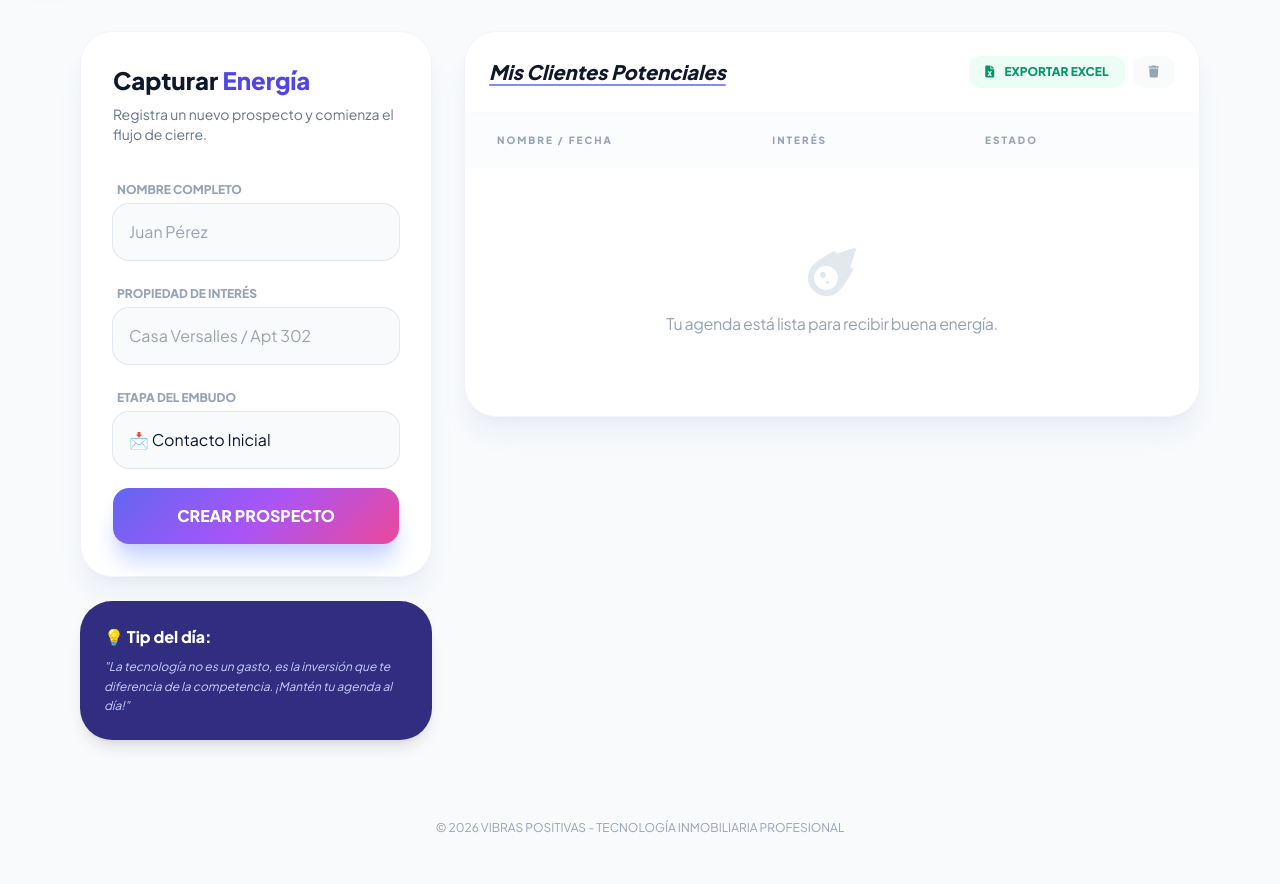
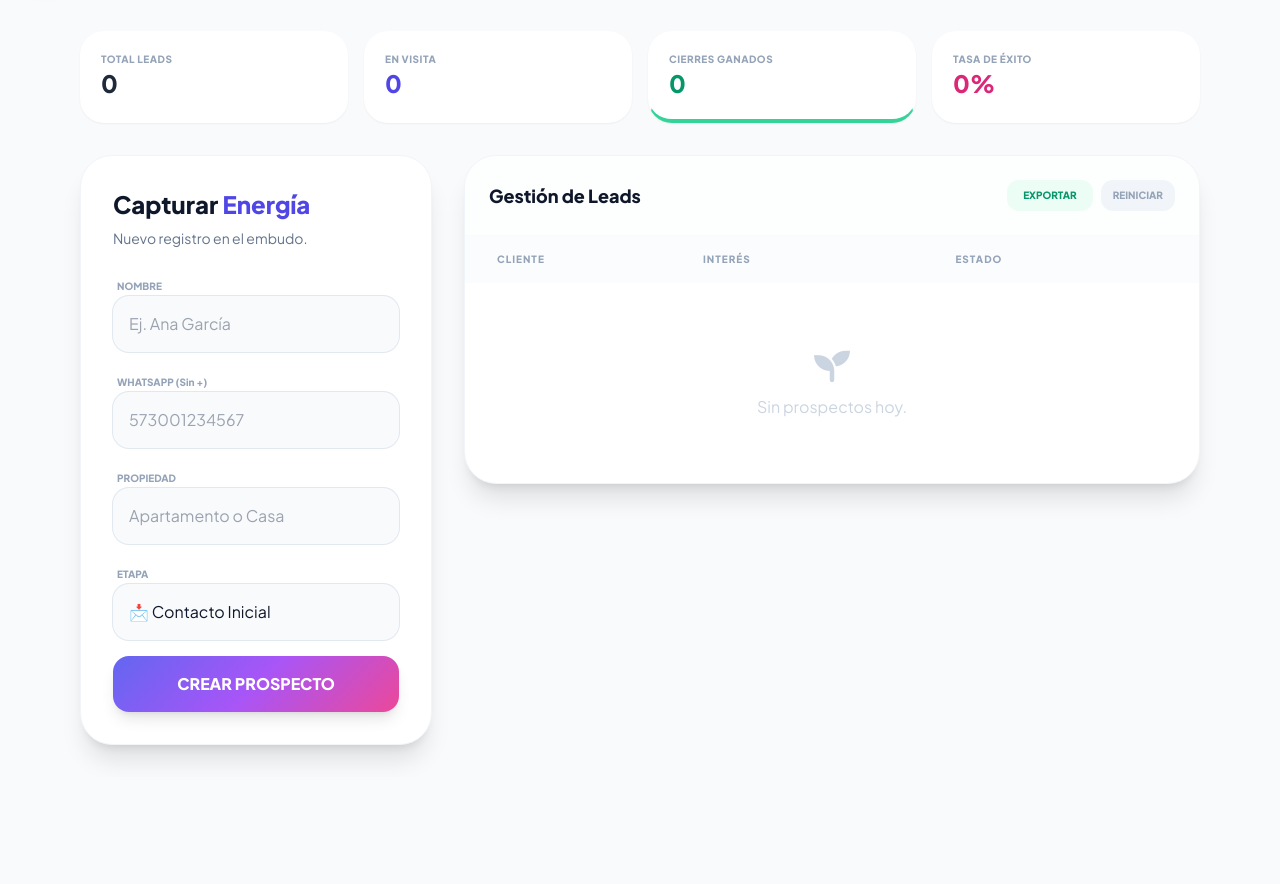
Before and after one commit to haroldco45/herramientainmobiliaria, a plain HTML site: page index.html in a window 1280 px wide. Shown: the part 75-959 px from the top of the page. After the commit the page ends 852 px from the top, so only its background shows below. Drawn offline with nearby package versions, Linux system fonts and the light colour scheme.

Commit message:
Update index.html

```diff
--- a/index.html
+++ b/index.html
@@ -3,17 +3,17 @@
 <head>
     <meta charset="UTF-8">
     <meta name="viewport" content="width=device-width, initial-scale=1.0">
-    <title>Vibras Positivas - Gestión Inmobiliaria</title>
+    <title>Vibras Positivas - CRM Pro</title>
     <script src="https://cdn.tailwindcss.com"></script>
     <link href="https://cdnjs.cloudflare.com/ajax/libs/font-awesome/6.0.0/css/all.min.css" rel="stylesheet">
     <script src="https://cdnjs.cloudflare.com/ajax/libs/xlsx/0.18.5/xlsx.full.min.min.js"></script>
     <style>
         @import url('https://fonts.googleapis.com/css2?family=Plus+Jakarta+Sans:wght@400;600;800&display=swap');
-
         body { font-family: 'Plus Jakarta Sans', sans-serif; }
         .gradient-brand { background: linear-gradient(135deg, #6366f1 0%, #a855f7 50%, #ec4899 100%); }
         .glass { background: rgba(255, 255, 255, 0.8); backdrop-filter: blur(12px); border: 1px solid rgba(255,255,255,0.3); }
-        .prospecto-card:hover { transform: scale(1.01); transition: all 0.2s ease; }
+        .kpi-card { transition: all 0.3s ease; border: 1px solid transparent; }
+        .kpi-card:hover { border-color: #6366f1; transform: translateY(-3px); }
     </style>
 </head>
 <body class="bg-slate-50 min-h-screen text-slate-900">
@@ -21,13 +21,13 @@
     <nav class="sticky top-0 z-50 glass border-b border-slate-200 px-6 py-4">
         <div class="container mx-auto flex justify-between items-center">
             <div class="flex items-center space-x-3">
-                <div class="w-10 h-10 gradient-brand rounded-xl flex items-center justify-center text-white shadow-lg shadow-indigo-200">
+                <div class="w-10 h-10 gradient-brand rounded-xl flex items-center justify-center text-white shadow-lg">
                     <i class="fas fa-bolt text-lg"></i>
                 </div>
                 <h1 class="text-xl font-extrabold tracking-tight uppercase">Vibras <span class="text-indigo-600">Positivas</span></h1>
             </div>
             <div class="flex items-center space-x-4">
-                <span class="hidden md:block text-xs font-bold text-slate-400">ESTADO: CONECTADO</span>
+                <input type="text" id="buscador" onkeyup="filtrarProspectos()" placeholder="Buscar cliente o propiedad..." class="hidden md:block bg-slate-100 border-none px-4 py-2 rounded-lg text-xs focus:ring-2 focus:ring-indigo-400 outline-none w-64">
                 <div class="w-3 h-3 bg-green-500 rounded-full animate-pulse"></div>
             </div>
         </div>
@@ -35,92 +35,88 @@
 
     <main class="container mx-auto px-4 py-8 max-w-6xl">
 
-        <div class="grid lg:grid-cols-12 gap-8">
-
-            <aside class="lg:col-span-4 space-y-6">
-                <div class="bg-white p-8 rounded-[2rem] shadow-xl shadow-slate-200/60 border border-slate-100">
-                    <h2 class="text-2xl font-extrabold mb-2">Capturar <span class="text-indigo-600">Energía</span></h2>
-                    <p class="text-slate-500 text-sm mb-8">Registra un nuevo prospecto y comienza el flujo de cierre.</p>
-
-                    <form id="prospectoForm" class="space-y-5">
-                        <div class="space-y-1">
-                            <label class="text-xs font-bold text-slate-400 ml-1">NOMBRE COMPLETO</label>
-                            <input type="text" id="nombre" required
-                                class="w-full bg-slate-50 p-4 rounded-2xl border-none ring-1 ring-slate-200 focus:ring-2 focus:ring-indigo-500 outline-none transition-all"
-                                placeholder="Juan Pérez">
+        <div class="grid grid-cols-2 md:grid-cols-4 gap-4 mb-8">
+            <div class="bg-white p-5 rounded-3xl shadow-sm kpi-card">
+                <p class="text-[10px] font-bold text-slate-400 uppercase tracking-wider">Total Leads</p>
+                <h3 id="kpi-total" class="text-2xl font-extrabold text-slate-800">0</h3>
+            </div>
+            <div class="bg-white p-5 rounded-3xl shadow-sm kpi-card">
+                <p class="text-[10px] font-bold text-slate-400 uppercase tracking-wider">En Visita</p>
+                <h3 id="kpi-visitas" class="text-2xl font-extrabold text-indigo-600">0</h3>
+            </div>
+            <div class="bg-white p-5 rounded-3xl shadow-sm kpi-card border-b-4 border-b-emerald-400">
+                <p class="text-[10px] font-bold text-slate-400 uppercase tracking-wider">Cierres Ganados</p>
+                <h3 id="kpi-cierres" class="text-2xl font-extrabold text-emerald-600">0</h3>
+            </div>
+            <div class="bg-white p-5 rounded-3xl shadow-sm kpi-card">
+                <p class="text-[10px] font-bold text-slate-400 uppercase tracking-wider">Tasa de Éxito</p>
+                <h3 id="kpi-tasa" class="text-2xl font-extrabold text-pink-600">0%</h3>
+            </div>
         </div>
 
-                        <div class="space-y-1">
-                            <label class="text-xs font-bold text-slate-400 ml-1">PROPIEDAD DE INTERÉS</label>
-                            <input type="text" id="propiedad" required
-                                class="w-full bg-slate-50 p-4 rounded-2xl border-none ring-1 ring-slate-200 focus:ring-2 focus:ring-indigo-500 outline-none transition-all"
-                                placeholder="Casa Versalles / Apt 302">
+        <div class="grid lg:grid-cols-12 gap-8">
+            <aside class="lg:col-span-4 space-y-6">
+                <div class="bg-white p-8 rounded-[2rem] shadow-xl border border-slate-100">
+                    <h2 class="text-2xl font-extrabold mb-2">Capturar <span class="text-indigo-600">Energía</span></h2>
+                    <p class="text-slate-500 text-sm mb-6">Nuevo registro en el embudo.</p>
+
+                    <form id="prospectoForm" class="space-y-4">
+                        <div>
+                            <label class="text-[10px] font-bold text-slate-400 ml-1">NOMBRE</label>
+                            <input type="text" id="nombre" required class="w-full bg-slate-50 p-4 rounded-2xl ring-1 ring-slate-200 focus:ring-2 focus:ring-indigo-500 outline-none transition-all" placeholder="Ej. Ana García">
                         </div>
-
-                        <div class="space-y-1">
-                            <label class="text-xs font-bold text-slate-400 ml-1">ETAPA DEL EMBUDO</label>
-                            <select id="estado" class="w-full bg-slate-50 p-4 rounded-2xl border-none ring-1 ring-slate-200 focus:ring-2 focus:ring-indigo-500 outline-none appearance-none">
+                        <div>
+                            <label class="text-[10px] font-bold text-slate-400 ml-1">WHATSAPP (Sin +)</label>
+                            <input type="number" id="telefono" required class="w-full bg-slate-50 p-4 rounded-2xl ring-1 ring-slate-200 focus:ring-2 focus:ring-indigo-500 outline-none transition-all" placeholder="573001234567">
+                        </div>
+                        <div>
+                            <label class="text-[10px] font-bold text-slate-400 ml-1">PROPIEDAD</label>
+                            <input type="text" id="propiedad" required class="w-full bg-slate-50 p-4 rounded-2xl ring-1 ring-slate-200 focus:ring-2 focus:ring-indigo-500 outline-none transition-all" placeholder="Apartamento o Casa">
+                        </div>
+                        <div>
+                            <label class="text-[10px] font-bold text-slate-400 ml-1">ETAPA</label>
+                            <select id="estado" class="w-full bg-slate-50 p-4 rounded-2xl ring-1 ring-slate-200 outline-none appearance-none">
                                 <option value="Contacto Inicial">📩 Contacto Inicial</option>
                                 <option value="Visita Programada">🏠 Visita Programada</option>
                                 <option value="Oferta Enviada">💰 Oferta Enviada</option>
                                 <option value="Cierre de Negocio">✨ Cierre Ganado</option>
                             </select>
                         </div>
-
-                        <button type="submit" class="w-full gradient-brand text-white font-bold py-4 rounded-2xl shadow-xl shadow-indigo-200 hover:brightness-110 active:scale-95 transition-all">
+                        <button type="submit" class="w-full gradient-brand text-white font-bold py-4 rounded-2xl shadow-lg hover:brightness-110 active:scale-95 transition-all">
                             CREAR PROSPECTO
                         </button>
                     </form>
                 </div>
-
-                <div class="bg-indigo-900 text-white p-6 rounded-[2rem] shadow-lg">
-                    <h4 class="font-bold mb-2">💡 Tip del día:</h4>
-                    <p class="text-indigo-200 text-xs leading-relaxed italic">"La tecnología no es un gasto, es la inversión que te diferencia de la competencia. ¡Mantén tu agenda al día!"</p>
-                </div>
             </aside>
 
             <section class="lg:col-span-8">
-                <div class="bg-white rounded-[2rem] shadow-xl shadow-slate-200/60 border border-slate-100 overflow-hidden">
-
-                    <div class="p-6 border-b border-slate-50 flex flex-wrap justify-between items-center gap-4">
-                        <h3 class="text-xl font-bold italic underline decoration-indigo-400 underline-offset-4">Mis Clientes Potenciales</h3>
+                <div class="bg-white rounded-[2rem] shadow-xl border border-slate-100 overflow-hidden">
+                    <div class="p-6 border-b border-slate-50 flex justify-between items-center bg-slate-50/30">
+                        <h3 class="text-lg font-bold">Gestión de Leads</h3>
                         <div class="flex space-x-2">
-                            <button onclick="exportarExcel()" class="bg-emerald-50 text-emerald-600 px-4 py-2 rounded-xl text-xs font-extrabold hover:bg-emerald-100 transition">
-                                <i class="fas fa-file-excel mr-2"></i> EXPORTAR EXCEL
-                            </button>
-                            <button onclick="limpiarTodo()" class="bg-slate-50 text-slate-400 px-4 py-2 rounded-xl text-xs font-extrabold hover:text-red-500 transition">
-                                <i class="fas fa-trash"></i>
-                            </button>
+                            <button onclick="exportarExcel()" class="bg-emerald-50 text-emerald-600 px-4 py-2 rounded-xl text-[10px] font-black hover:bg-emerald-100 transition">EXPORTAR</button>
+                            <button onclick="limpiarTodo()" class="bg-slate-100 text-slate-400 px-3 py-2 rounded-xl text-[10px] font-black hover:text-red-500 transition">REINICIAR</button>
                         </div>
                     </div>
 
                     <div class="overflow-x-auto">
                         <table class="w-full text-left">
                             <thead class="bg-slate-50/50">
-                                <tr class="text-[10px] text-slate-400 uppercase tracking-[0.2em]">
-                                    <th class="px-8 py-5">Nombre / Fecha</th>
-                                    <th class="px-8 py-5">Interés</th>
-                                    <th class="px-8 py-5 text-center">Estado</th>
-                                    <th class="px-8 py-5"></th>
+                                <tr class="text-[10px] text-slate-400 uppercase tracking-widest">
+                                    <th class="px-8 py-4">Cliente</th>
+                                    <th class="px-8 py-4">Interés</th>
+                                    <th class="px-8 py-4 text-center">Estado</th>
+                                    <th class="px-8 py-4"></th>
                                 </tr>
                             </thead>
-                            <tbody id="listaProspectos" class="divide-y divide-slate-100">
-                                </tbody>
+                            <tbody id="listaProspectos" class="divide-y divide-slate-100 text-sm"></tbody>
                         </table>
                     </div>
-
-                    <div id="vacio" class="hidden py-20 text-center">
-                        <i class="fas fa-meteor text-slate-200 text-5xl mb-4"></i>
-                        <p class="text-slate-400 font-medium tracking-tight">Tu agenda está lista para recibir buena energía.</p>
-                    </div>
+                    <div id="vacio" class="hidden py-16 text-center text-slate-300"><i class="fas fa-seedling text-4xl mb-2"></i><p>Sin prospectos hoy.</p></div>
                 </div>
             </section>
         </div>
     </main>
-
-    <footer class="py-12 text-center text-slate-400 text-xs">
-        &copy; 2026 VIBRAS POSITIVAS - TECNOLOGÍA INMOBILIARIA PROFESIONAL
-    </footer>
 
     <script>
         const form = document.getElementById('prospectoForm');
@@ -134,15 +130,14 @@
             const nuevo = {
                 id: Date.now(),
                 nombre: document.getElementById('nombre').value,
+                telefono: document.getElementById('telefono').value,
                 propiedad: document.getElementById('propiedad').value,
                 estado: document.getElementById('estado').value,
                 fecha: new Date().toLocaleDateString('es-CO')
             };
-
             let data = JSON.parse(localStorage.getItem('vp_leads')) || [];
             data.push(nuevo);
             localStorage.setItem('vp_leads', JSON.stringify(data));
-
             form.reset();
             cargarDatos();
         });
@@ -150,28 +145,34 @@
         function cargarDatos() {
             let data = JSON.parse(localStorage.getItem('vp_leads')) || [];
             lista.innerHTML = '';
+            actualizarKPIs(data);
 
             if(data.length === 0) {
                 emptyState.classList.remove('hidden');
-            } else {
+                return;
+            }
             emptyState.classList.add('hidden');
             data.reverse().forEach(p => {
-                    const badgeClass = p.estado === 'Cierre de Negocio' ? 'bg-emerald-100 text-emerald-600' : 'bg-indigo-50 text-indigo-600';
+                const badge = p.estado === 'Cierre de Negocio' ? 'bg-emerald-100 text-emerald-600' : 'bg-indigo-50 text-indigo-600';
+                // Link de WhatsApp dinámico
+                const wsLink = `https://wa.me/${p.telefono}?text=Hola%20${encodeURIComponent(p.nombre)},%20te%20saludo%20de%20Vibras%20Positivas.%20¿Cómo%20vas%20con%20el%20interés%20en%20${encodeURIComponent(p.propiedad)}?`;
+
                 lista.innerHTML += `
-                        <tr class="prospecto-card group transition-colors">
-                            <td class="px-8 py-6">
+                    <tr class="hover:bg-slate-50/80 transition-all group">
+                        <td class="px-8 py-5">
                             <div class="font-bold text-slate-800">${p.nombre}</div>
                             <div class="text-[10px] text-slate-400">${p.fecha}</div>
                         </td>
-                            <td class="px-8 py-6 text-sm text-slate-600 font-medium italic">
-                                <i class="fas fa-home mr-2 opacity-30"></i>${p.propiedad}
+                        <td class="px-8 py-5 text-slate-500 italic">
+                            <i class="fas fa-tag mr-2 text-indigo-300"></i>${p.propiedad}
                         </td>
-                            <td class="px-8 py-6 text-center">
-                                <span class="px-4 py-1.5 rounded-full text-[10px] font-black uppercase tracking-wider ${badgeClass}">
-                                    ${p.estado}
-                                </span>
+                        <td class="px-8 py-5 text-center">
+                            <span class="px-3 py-1 rounded-full text-[9px] font-black uppercase tracking-tighter ${badge}">${p.estado}</span>
                         </td>
-                            <td class="px-8 py-6 text-right">
+                        <td class="px-8 py-5 text-right space-x-3">
+                            <a href="${wsLink}" target="_blank" class="text-emerald-500 hover:text-emerald-600 text-lg transition-transform hover:scale-125 inline-block">
+                                <i class="fab fa-whatsapp"></i>
+                            </a>
                             <button onclick="borrar(${p.id})" class="text-slate-200 hover:text-red-500 transition-colors">
                                 <i class="fas fa-trash-alt"></i>
                             </button>
@@ -179,6 +180,26 @@
                     </tr>
                 `;
             });
+        }
+
+        function actualizarKPIs(data) {
+            const total = data.length;
+            const visitas = data.filter(p => p.estado === 'Visita Programada').length;
+            const cierres = data.filter(p => p.estado === 'Cierre de Negocio').length;
+            const tasa = total > 0 ? ((cierres / total) * 100).toFixed(0) : 0;
+
+            document.getElementById('kpi-total').innerText = total;
+            document.getElementById('kpi-visitas').innerText = visitas;
+            document.getElementById('kpi-cierres').innerText = cierres;
+            document.getElementById('kpi-tasa').innerText = tasa + '%';
+        }
+
+        function filtrarProspectos() {
+            const busqueda = document.getElementById('buscador').value.toLowerCase();
+            const filas = lista.getElementsByTagName('tr');
+            for (let i = 0; i < filas.length; i++) {
+                const texto = filas[i].textContent.toLowerCase();
+                filas[i].style.display = texto.includes(busqueda) ? '' : 'none';
             }
         }
 
@@ -190,7 +211,7 @@
         }
 
         function limpiarTodo() {
-            if(confirm('¿Reiniciar agenda de hoy?')) {
+            if(confirm('¿Reiniciar toda la agenda?')) {
                 localStorage.removeItem('vp_leads');
                 cargarDatos();
             }
@@ -198,12 +219,11 @@
 
         function exportarExcel() {
             let data = JSON.parse(localStorage.getItem('vp_leads')) || [];
-            if(data.length === 0) return alert("No hay datos para exportar.");
-
+            if(data.length === 0) return alert("Nada que exportar.");
             const ws = XLSX.utils.json_to_sheet(data);
             const wb = XLSX.utils.book_new();
-            XLSX.utils.book_append_sheet(wb, ws, "Prospectos");
-            XLSX.writeFile(wb, `Vibras_Positivas_Leads_${new Date().toLocaleDateString()}.xlsx`);
+            XLSX.utils.book_append_sheet(wb, ws, "Leads_VP");
+            XLSX.writeFile(wb, `Vibras_Positivas_CRM.xlsx`);
         }
     </script>
 </body>
```
Lines whose indentation alone changed are shown as unchanged.
